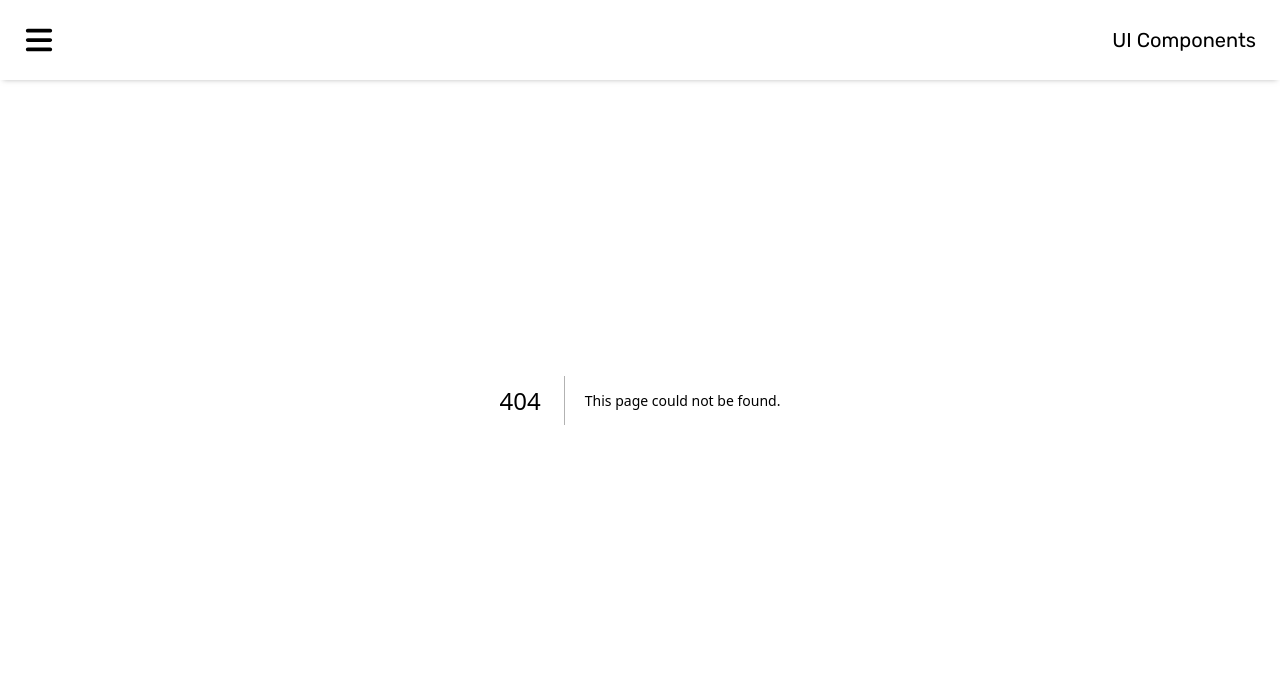
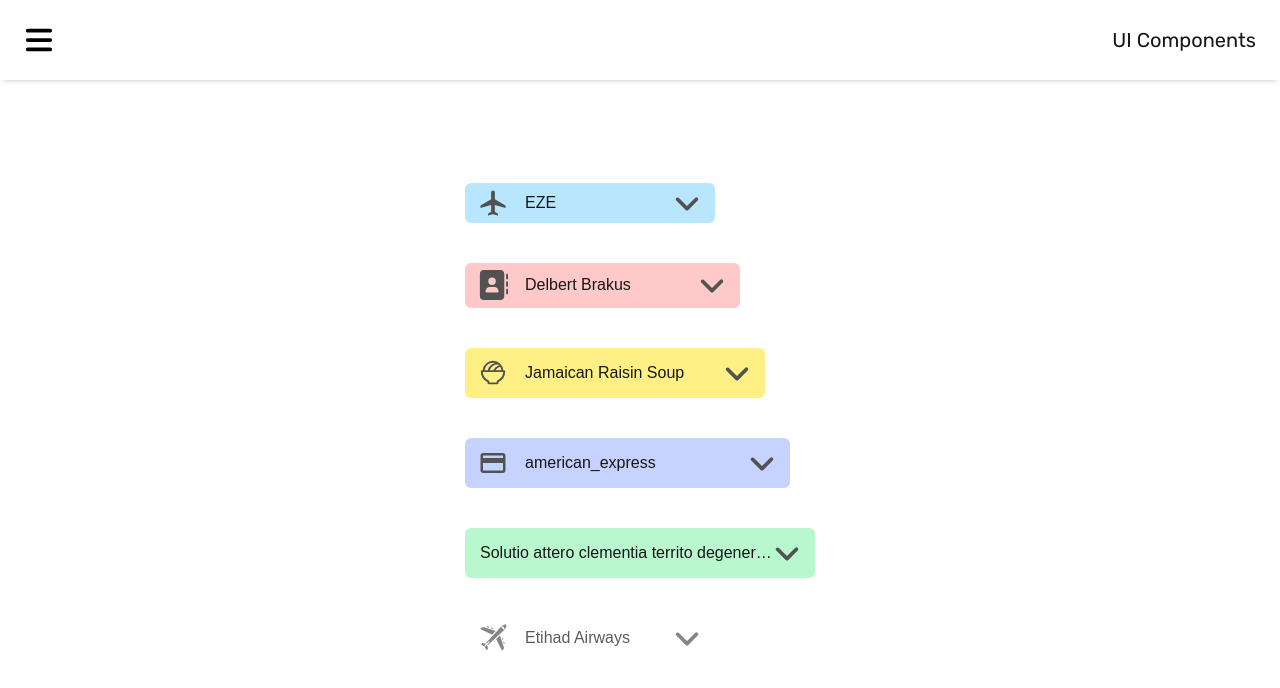
Before and after one commit to hsanchez7934/ui-components, a Next.js app: page /dropdown in a window 1280 px wide. Before the commit this address had no page. Shown: the top 688 px of the page. Built offline with nearby package versions, Linux system fonts and the light colour scheme.

Commit message:
Add dropdown component

```diff
--- a/package.json
+++ b/package.json
@@ -20,6 +20,7 @@
   },
   "devDependencies": {
     "@eslint/eslintrc": "^3",
+    "@faker-js/faker": "^9.8.0",
     "@tailwindcss/postcss": "^4",
     "@types/node": "^20",
     "@types/react": "^19",
--- a/src/app/badge/page.tsx
+++ b/src/app/badge/page.tsx
@@ -1,6 +1,7 @@
 'use client'
 
 import Badge from '@/app/components/badge/Badge'
+import PageMainBox from '../components/page-main-box/PageMainBox'
 
 const neutralBadges = [
 	{
@@ -110,14 +111,12 @@ export default function BadgesPage() {
 	}
 
 	return (
-		<main className="min-h-screen pt-20 bg-white dark:bg-black flex flex-col items-center justify-center">
-			<div className="h-auto" style={{borderRadius: '12px'}}>
-				{renderedBadges(successBadges)}
+		<PageMainBox>
+			{renderedBadges(successBadges)}
 				{renderedBadges(warningBadges)}
 				{renderedBadges(dangerBadges)}
 				{renderedBadges(neutralBadges)}
 				{renderedBadges(brandBadges)}
-			</div>
-		</main>
+		</PageMainBox>
 	)
 }
--- a/src/app/button/page.tsx
+++ b/src/app/button/page.tsx
@@ -2,6 +2,7 @@
 
 import {RiStarSLine} from 'react-icons/ri'
 import Button from '../components/button/Button'
+import PageMainBox from '../components/page-main-box/PageMainBox'
 
 const primaryBtns = [
 	{
@@ -237,7 +238,14 @@ const destructiveButtons = [
 	}
 ]
 
-type ButtonType = string | 'primary' | 'secondary' | 'tertiary' | 'destructive' | 'linkcolor' | 'linkgray'
+type ButtonType =
+	| string
+	| 'primary'
+	| 'secondary'
+	| 'tertiary'
+	| 'destructive'
+	| 'linkcolor'
+	| 'linkgray'
 type ButtonSize = string | 'small' | 'medium' | 'large' | 'xl'
 
 type Btns = {
@@ -266,15 +274,13 @@ const renderedBtns = (btns: Btns[]) => {
 
 export default function ButtonsPage() {
 	return (
-		<main className="min-h-screen pt-20 bg-white dark:bg-black flex flex-col items-center justify-center">
-			<div className="h-auto">
+		<PageMainBox>
 			{renderedBtns(primaryBtns)}
 			{renderedBtns(secondaryButtons)}
 			{renderedBtns(tertiaryButtons)}
 			{renderedBtns(linkcolorButtons)}
 			{renderedBtns(linkgrayButtons)}
 			{renderedBtns(destructiveButtons)}
-			</div>
-		</main>
+		</PageMainBox>
 	)
 }
--- a/src/app/checkbox/page.tsx
+++ b/src/app/checkbox/page.tsx
@@ -1,15 +1,14 @@
 'use client'
 
 import Checkbox from '@/app/components/checkbox/Checkbox'
+import PageMainBox from '../components/page-main-box/PageMainBox'
 
 export default function CheckboxPage() {
 	return (
-		<main className="min-h-screen pt-20 bg-white dark:bg-black flex flex-col items-center justify-center">
-			<div className="h-auto" style={{borderRadius: '12px'}}>
-				<Checkbox index={0} />
-				<Checkbox index={1} />
-				<Checkbox index={2} />
-			</div>
-		</main>
+		<PageMainBox>
+			<Checkbox index={0} />
+			<Checkbox index={1} />
+			<Checkbox index={2} />
+		</PageMainBox>
 	)
 }
--- a/src/app/components/NavBar/NavBar.tsx
+++ b/src/app/components/NavBar/NavBar.tsx
@@ -10,8 +10,9 @@ import {useState} from 'react'
 const links = [
 	{href: '/badge', text: 'Badge'},
 	{href: '/button', text: 'Button'},
+	{href: '/checkbox', text: 'Checkbox'},
+	{href: '/dropdown', text: 'Dropdown'},
 	{href: '/text-input', text: 'Text Input'},
-	{href: '/checkbox', text: 'Checkbox'}
 ]
 
 const renderedLinks = (setToggleNavMenu: (value: boolean) => void) => {
--- /dev/null
+++ b/src/app/components/dropdown/Dropdown.tsx
@@ -0,0 +1,174 @@
+'use client'
+
+import './styles.css'
+import {ReactNode, useEffect} from 'react'
+import {FaAngleDown} from 'react-icons/fa6'
+import React from 'react'
+import clsx from 'clsx'
+
+interface Props {
+	width: number
+	height: number
+	iconLeft?: ReactNode
+	iconRight?: ReactNode
+	placeholder?: string | number
+	data?: {value: string; iconLeft?: ReactNode; iconRight?: ReactNode}[]
+	iconColor?: string
+	classes?: string
+	bgColor?: string
+	bgColorHover?: string
+	isDisabled?: boolean
+}
+
+export default function DropDown(props: Props) {
+	const {width, height} = props
+	const [focusState, setFocusState] = React.useState<boolean>(false)
+	const [disabledState, setDisabledState] = React.useState<boolean>(false)
+	const [selectedValue, setSelectedValue] = React.useState<string>(props?.data?.[0]?.value || '')
+
+	useEffect(() => {
+		if (props?.isDisabled) {
+			setDisabledState(true)
+		}
+		window.onclick = (event: MouseEvent) => {
+			if (!event.target?.matches('.clickable')) {
+				if (focusState) {
+					setFocusState(false)
+				}
+				const matches = document.querySelectorAll('.dropdownMenuList')
+				matches.forEach((match) => {
+					match.classList.remove('block')
+					match.classList.add('hidden')
+				})
+				const containers = document.querySelectorAll('.dropDownMenuComponent')
+				containers.forEach((container) => {
+					container.classList.remove('focusState')
+				})
+			}
+		}
+		return () => {
+			window.onclick = null
+		}
+	}, [props?.isDisabled, focusState])
+
+	const getLeftPadding = () => {
+		return `${props?.iconLeft ? 'pl-[40px] lg:pl-[50px] xl:pl-[60px] 2xl:pl-[70px]' : 'pl-[15px]'}`
+	}
+
+	const getRightPadding = () => {
+		return `${props?.iconRight ? 'pr-[40px] lg:pr-[50px] xl:pr-[60px] 2xl:pr-[70px]' : 'pr-[15px]'}`
+	}
+
+	const getIconLeft = () => {
+		let markup = <></>
+
+		if (props?.iconLeft) {
+			markup = (
+				<div
+					style={{
+						position: 'absolute',
+						left: '0px',
+						top: '0px',
+						height: '100%',
+						color: `${props?.iconColor || '#525252'}`
+					}}
+					className="clickable w-10 lg:w-12 xl:w-14 2xl:w-16"
+				>
+					<div className="clickable flex items-center justify-center h-full w-full text-xl lg:text-2xl xl:text-3xl 2xl:text-4xl">
+						{props.iconLeft}
+					</div>
+				</div>
+			)
+		}
+
+		return markup
+	}
+
+	const getIconRight = () => {
+		return (
+			<div
+				style={{
+					position: 'absolute',
+					right: '0px',
+					top: '0px',
+					height: '100%',
+					color: `${props?.iconColor || '#525252'}`
+				}}
+				className="clickable w-10 lg:w-12 xl:w-14 2xl:w-16"
+			>
+				<div className="clickable flex items-center justify-center h-full w-full text-xl lg:text-2xl xl:text-3xl 2xl:text-4xl">
+					{props.iconRight || <FaAngleDown className="clickable" />}
+				</div>
+			</div>
+		)
+	}
+
+	const handleOptionOnClick = (event: React.MouseEvent<HTMLLIElement>, value: string) => {
+		setSelectedValue(value)
+		setFocusState(false)
+	}
+
+	const renderedOptions = () => {
+		const items = props?.data?.map((option, index) => {
+			return (
+				<li
+					onClick={(event) => handleOptionOnClick(event, option.value)}
+					title={`${option.value}`}
+					key={`${option.value}_ ${index}`}
+					className={`py-1.5 px-1.5 rounded-md ${clsx(props.bgColor ? props.bgColor : '', props.bgColorHover ? props.bgColorHover : '')}`}
+				>
+					{option.value}
+				</li>
+			)
+		})
+		return <ul className={`p-2 rounded-md ${clsx(props.bgColor ? props.bgColor : '')}`}>{items}</ul>
+	}
+
+	const handleMenuOnClick = () => {
+		if (disabledState) {
+			return
+		}
+		const matches = document.querySelectorAll('.dropdownMenuList')
+		matches.forEach((match) => {
+			match.classList.remove('block')
+			match.classList.add('hidden')
+		})
+		const containers = document.querySelectorAll('.dropDownMenuComponent')
+		containers.forEach((container) => {
+			container.classList.remove('focusState')
+		})
+		setFocusState(!focusState)
+	}
+
+	return (
+		<div
+			onClick={() => handleMenuOnClick()}
+			className={`clickable relative ${getLeftPadding()} ${getRightPadding()} rounded-md flex items-center dropDownMenuComponent ${clsx(
+				props.classes,
+				props.bgColor ? props.bgColor : '',
+				props.bgColorHover ? props.bgColorHover : '',
+				[
+					`${disabledState ? 'cursor-not-allowed' : 'cursor-pointer'}`,
+					`${disabledState && 'opacity-70 dropdownDisabledState'}`,
+					`${focusState && !disabledState ? 'focusState' : ''}`
+				]
+			)}`}
+			style={{height: `${height || 35}px`, width: `${width || 200}px`}}
+		>
+			{getIconLeft()}
+			<span
+				className="clickable truncate w-full pr-5"
+				title={selectedValue || 'Click to select an option...'}
+			>
+				{selectedValue || 'Click to select an option...'}
+			</span>
+			{getIconRight()}
+			<div
+				className={`dropdownMenuList ${focusState ? 'block' : 'hidden'} absolute w-full h-auto max-h-44 dropdown`}
+				style={{top: `${height + 10}px`, left: 0, zIndex: 1000, overflow: 'auto'}}
+			>
+				{renderedOptions()}
+			</div>
+		</div>
+	)
+}
--- /dev/null
+++ b/src/app/components/dropdown/styles.css
@@ -0,0 +1,11 @@
+.focusState {
+	box-shadow: 0px 0px 4px 3px rgba(67, 56, 202, 0.5);
+	-webkit-box-shadow: 0px 0px 4px 3px rgba(67, 56, 202, 0.5);
+	-moz-box-shadow: 0px 0px 4px 3px rgba(67, 56, 202, 0.5);
+	outline: none;
+}
+
+.dropdownDisabledState {
+	opacity: 0.7;
+	background-color: inherit;
+}
--- /dev/null
+++ b/src/app/components/page-main-box/PageMainBox.tsx
@@ -0,0 +1,13 @@
+interface Props {
+	children: React.ReactNode
+}
+
+export default function PageMainBox(props: Props) {
+	return (
+		<main className="min-h-screen pt-20 bg-white dark:bg-black flex flex-col items-center justify-center">
+			<div className="h-auto">
+				{props.children}
+			</div>
+		</main>
+	)
+}
--- /dev/null
+++ b/src/app/dropdown/page.tsx
@@ -0,0 +1,124 @@
+'use client'
+
+import PageMainBox from '../components/page-main-box/PageMainBox'
+import DropDown from '../components/dropdown/Dropdown'
+import { FaAddressBook } from 'react-icons/fa6'
+import { PiBowlFood } from "react-icons/pi";
+import {faker} from '@faker-js/faker'
+import { MdAirplanemodeActive } from "react-icons/md";
+import { MdOutlinePayment } from "react-icons/md";
+import { GiCommercialAirplane } from "react-icons/gi";
+
+export default function DropDownPage() {
+	const airlineData = () => {
+		const data = []
+		for (let i = 0; i < 10; i++) {
+			data.push({
+				value: faker.airline.airport().iataCode
+			})
+		}
+		return data
+	}
+
+	const employesData = () => {
+		const data = []
+		for (let i = 0; i < 10; i++) {
+			data.push({
+				value: faker.person.fullName()
+			})
+		}
+		return data
+	}
+
+	const foodData = () => {
+		const data = []
+		for (let i = 0; i < 10; i++) {
+			data.push({
+				value: faker.food.dish()
+			})
+		}
+		return data
+	}
+
+	const paymentIssuerData = () => {
+		const data = []
+		for (let i = 0; i < 5; i++) {
+			data.push({
+				value: faker.finance.creditCardIssuer()
+			})
+		}
+		return data
+	}
+
+	const loremIpsumData = () => {
+		const data = []
+		for (let i = 0; i < 10; i++) {
+			data.push({
+				value: faker.lorem.sentence()
+			})
+		}
+		return data
+	}
+
+	const renderedMenus = () => {
+		airlineData()
+		const menus = [
+			{
+				width: 250,
+				height: 40,
+				iconLeft: <MdAirplanemodeActive className='clickable' />,
+				data: airlineData(),
+				bgColor: 'bg-sky-200',
+				bgColorHover: 'hover:bg-sky-300',
+			},
+			{
+				width: 275,
+				height: 45,
+				bgColor: 'bg-red-200',
+				bgColorHover: 'hover:bg-red-300',
+				iconLeft: <FaAddressBook className='clickable' />,
+				data: employesData(),
+			},
+			{
+				width: 300,
+				height: 50,
+				bgColor: 'bg-yellow-200',
+				bgColorHover: 'hover:bg-yellow-300',
+				iconLeft: <PiBowlFood className='clickable' />,
+				data: foodData()
+			},
+			{
+				width: 325,
+				height: 50,
+				bgColor: 'bg-indigo-200',
+				bgColorHover: 'hover:bg-indigo-300',
+				iconLeft: <MdOutlinePayment className='clickable' />,
+				data: paymentIssuerData()
+			},
+			{
+				width: 350,
+				height: 50,
+				bgColor: 'bg-green-200',
+				bgColorHover: 'hover:bg-green-300',
+				data: loremIpsumData()
+			},
+			{
+				width: 250,
+				height: 40,
+				iconLeft: <GiCommercialAirplane className='clickable' />,
+				data: [{value: faker.airline.airline().name}],
+				isDisabled: true
+			}
+		]
+
+		return menus.map((menu, index) => {
+			return (
+				<div key={index} className='mb-10'>
+					<DropDown key={index} {...menu} />
+				</div>
+			)
+		})
+	}
+
+	return <PageMainBox>{renderedMenus()}</PageMainBox>
+}
--- a/src/app/text-input/page.tsx
+++ b/src/app/text-input/page.tsx
@@ -1,3 +1,4 @@
+import PageMainBox from '../components/page-main-box/PageMainBox'
 import TextInputs from '../components/text-input/TextInputs'
 import {RiMailLine, RiQuestionLine} from 'react-icons/ri'
 
@@ -71,9 +72,5 @@ export default function TextInputsPage() {
 		})
 	}
 
-	return (
-		<main className="min-h-screen pt-20 bg-white dark:bg-black flex flex-col items-center justify-center">
-			<div className="h-auto">{renderedInputListItem()}</div>
-		</main>
-	)
+	return <PageMainBox>{renderedInputListItem()}</PageMainBox>
 }
```
Also changed, not shown: src/app/globals.css, 1 other file (tests, documents, lock files or other folders). Lines whose indentation alone changed are shown as unchanged.
